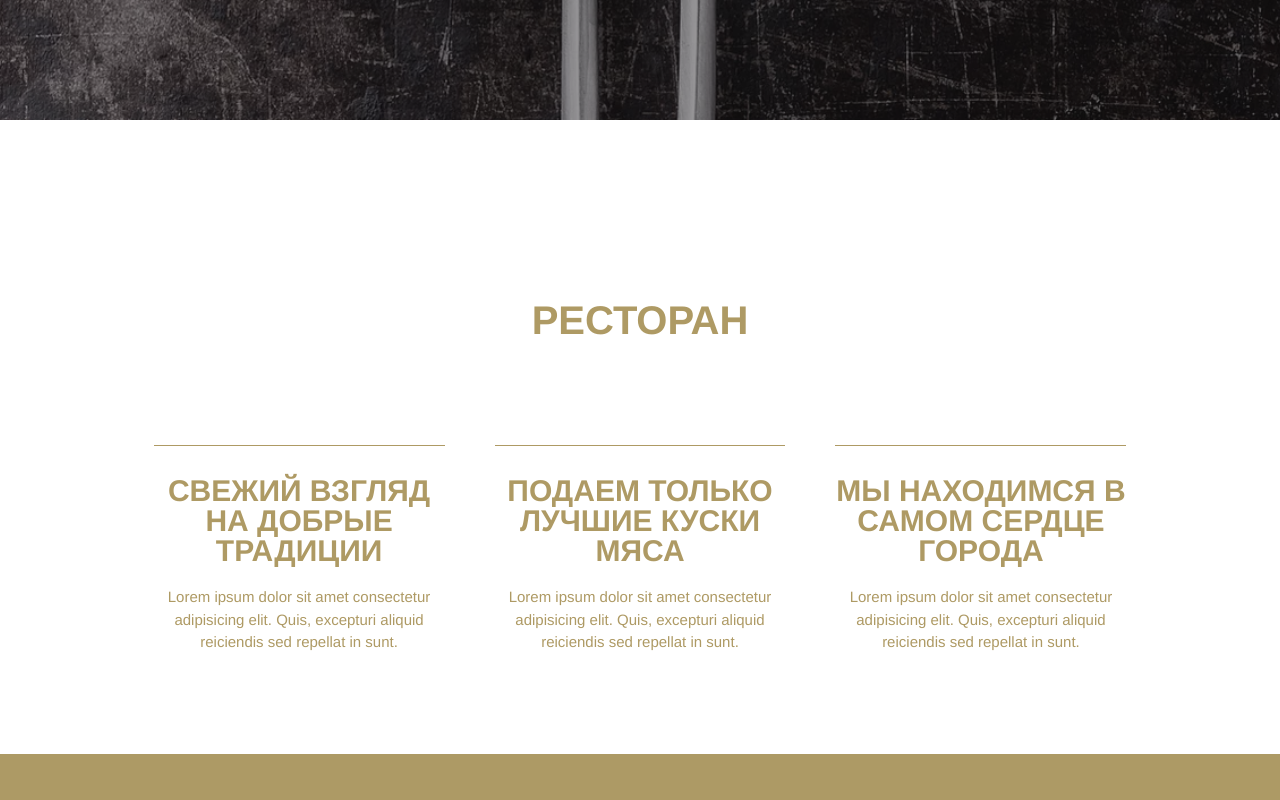
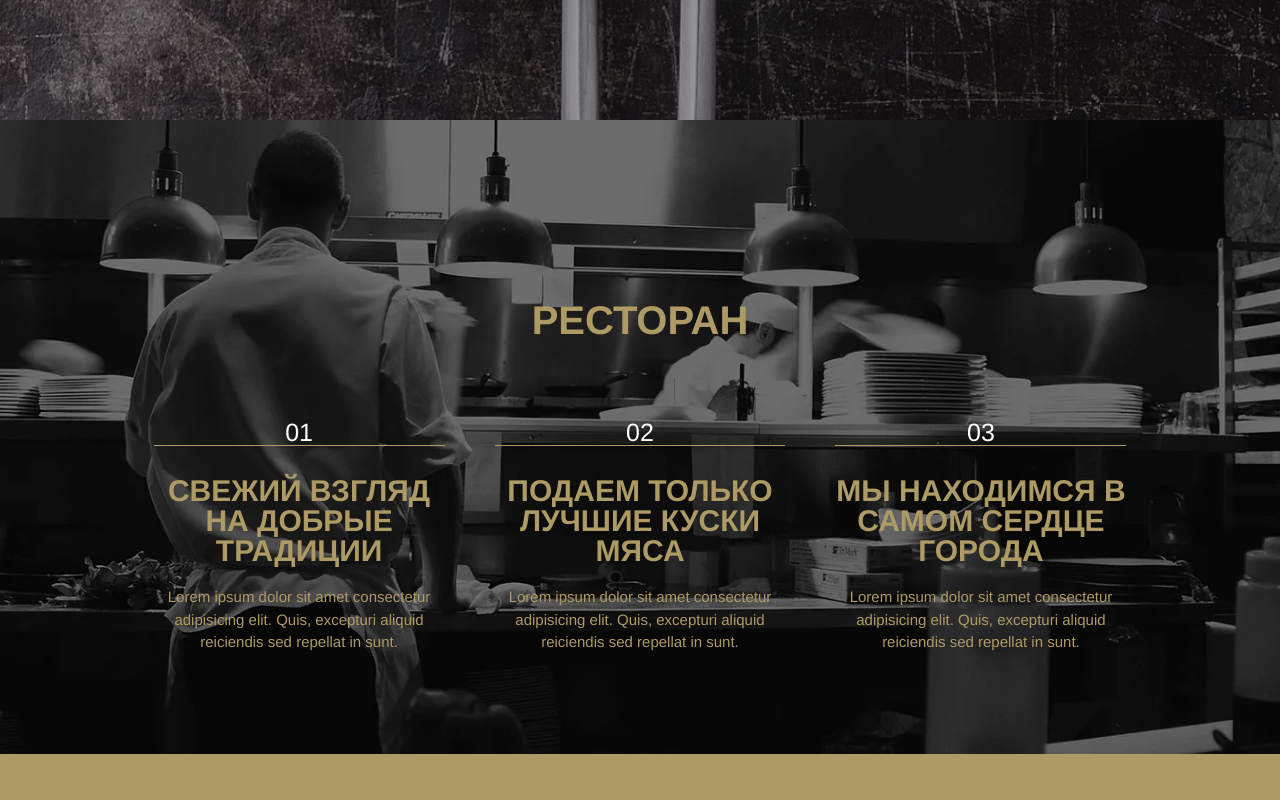
Before and after one commit to MariaBulatkina/meathouse, a plain HTML site: page index.html in a window 1280 px wide. Shown: the part 760-1560 px from the top of the page. Drawn offline with Linux system fonts and the light colour scheme; the site is published under a folder, as on GitHub Pages, so addresses that start at the root find nothing.

Commit message:
Add files via upload

```diff
--- a/style.css
+++ b/style.css
@@ -266,7 +266,7 @@ button {
   text-align: center;
   color: rgb(174,154,100);
   height: 100%;
-  background:url(/img/restoraunt.webp) 50%/cover no-repeat fixed;
+  background:url(img/restoraunt.webp) 50%/cover no-repeat fixed;
   padding: 100px 0;
 }
 
```
